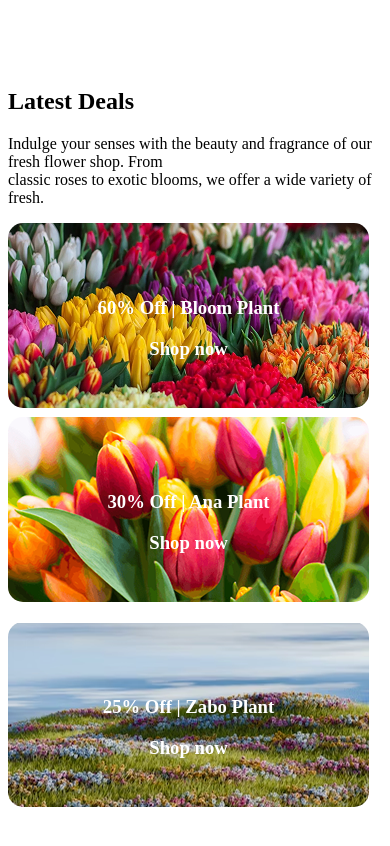
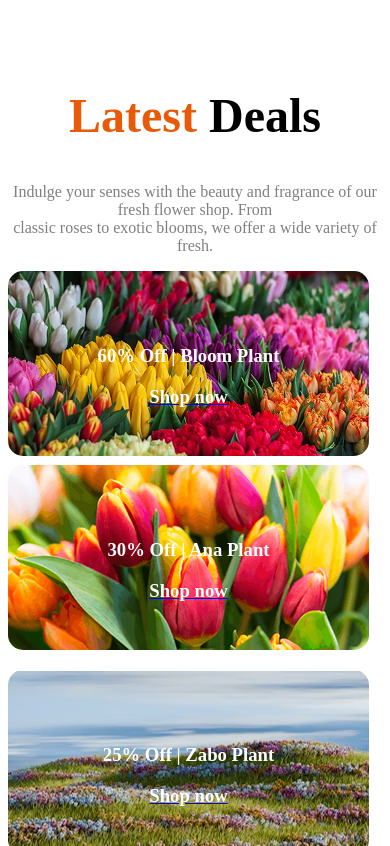
Before and after one commit to Easin-oss/assigment-02, a plain HTML site: page index.html in a window 390 px wide. Shown: the part 4540-5386 px from the top of the page. Drawn offline with Linux system fonts and the light colour scheme.

Commit message:
upadeted responsive

```diff
--- a/index.html
+++ b/index.html
@@ -129,19 +129,19 @@
 
         </section>
         <!-- deals-->
-        <section>
-            <div>
-                <h1> <span>Latest</span> Deals</h1>
-                <P>Indulge your senses with the beauty and fragrance of our fresh flower shop. From <br>
+        <section class="shared-width">
+            <div class="deals-text">
+                <h1 class="latest"> <span class="text-orange">Latest</span> Deals</h1>
+                <P class="tex-gray deals-dexcription">Indulge your senses with the beauty and fragrance of our fresh flower shop. From <br>
                     classic roses to exotic blooms, we offer a wide variety of fresh.</P>
             </div>
-            <div class="deals shared-width">
+            <div class="deals">
 
                 <div>
                     <div class="image-1">
                         <div class="titel">
                             <h3 class="white"> 60% Off | Bloom Plant</h3>
-                            <h3 class="white">Shop now</h3>
+                            <a href="shop now"><h3 class="white">Shop now</h3></a>
                         </div>
 
 
@@ -149,7 +149,7 @@
                     <div class="image-2">
                         <div class="titel">
                             <h3 class="white"> 30% Off | Ana Plant</h3>
-                            <h3 class="white">Shop now</h3>
+                           <a href="shop now"><h3 class="white">Shop now</h3></a>
                         </div>
 
 
@@ -158,7 +158,7 @@
                 <div class="image-3">
                     <div class="titel">
                         <h3 class="white"> 25% Off | Zabo Plant</h3>
-                        <h3 class="white">Shop now</h3>
+                        <a href="shop now"><h3 class="white">Shop now</h3></a>
                     </div>
 
 
--- a/style/flower.css
+++ b/style/flower.css
@@ -138,6 +138,17 @@
     display: flex;
     gap: 20px;
 
+}
+.deals-text{
+    text-align: center;
+}
+.latest{
+    font-size: 3rem;
+    font-weight: 700;
+}
+.deals-description{
+    font-size: 1.25rem;
+    font-weight: 400;
 }
 
 .image-1 {
@@ -285,7 +296,7 @@
         height: 185px;
     }
 
-    .flower, .deals {
+    .flower, .deals, .footer-section {
         flex-direction: column;
 
     }
```
